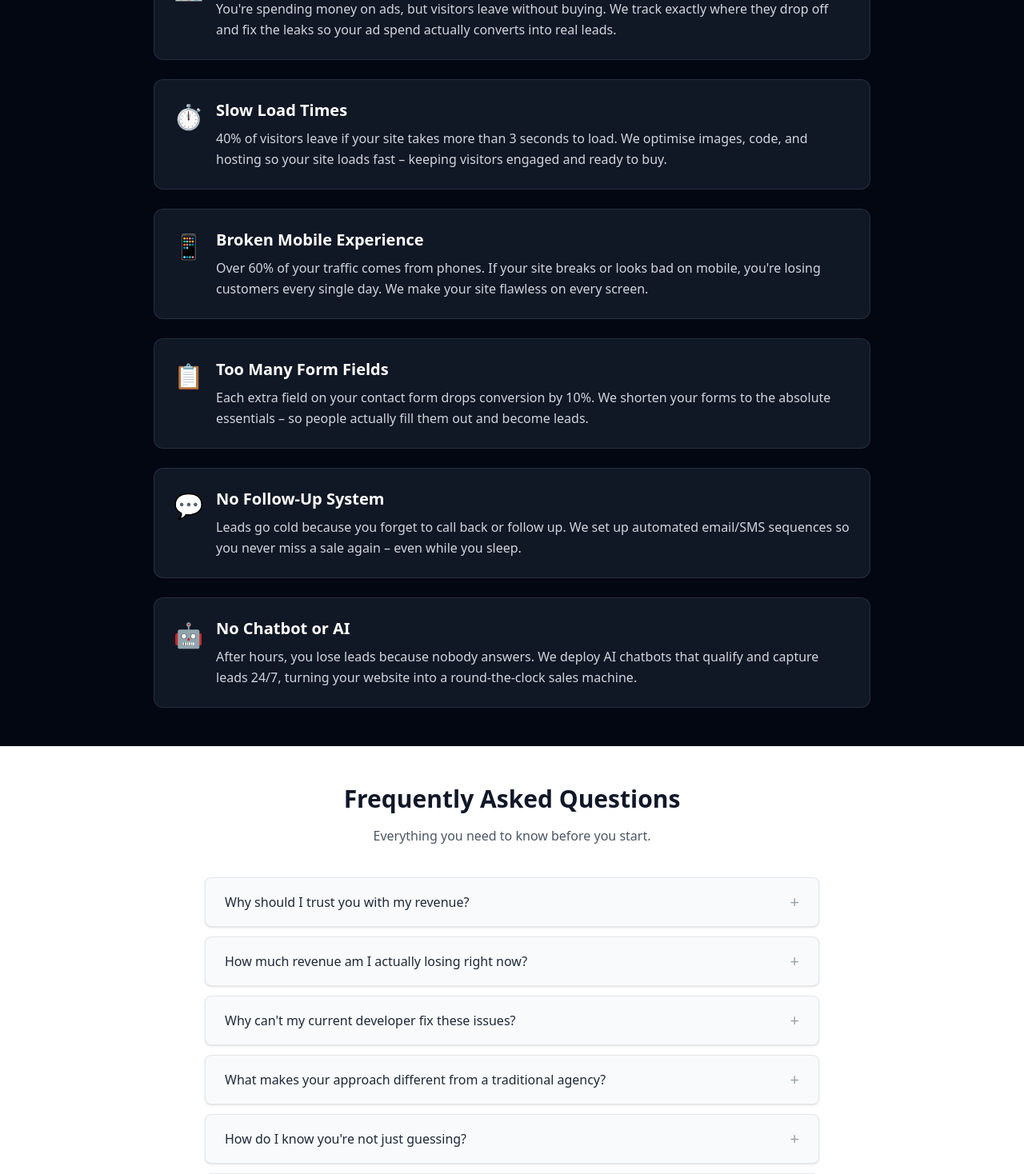
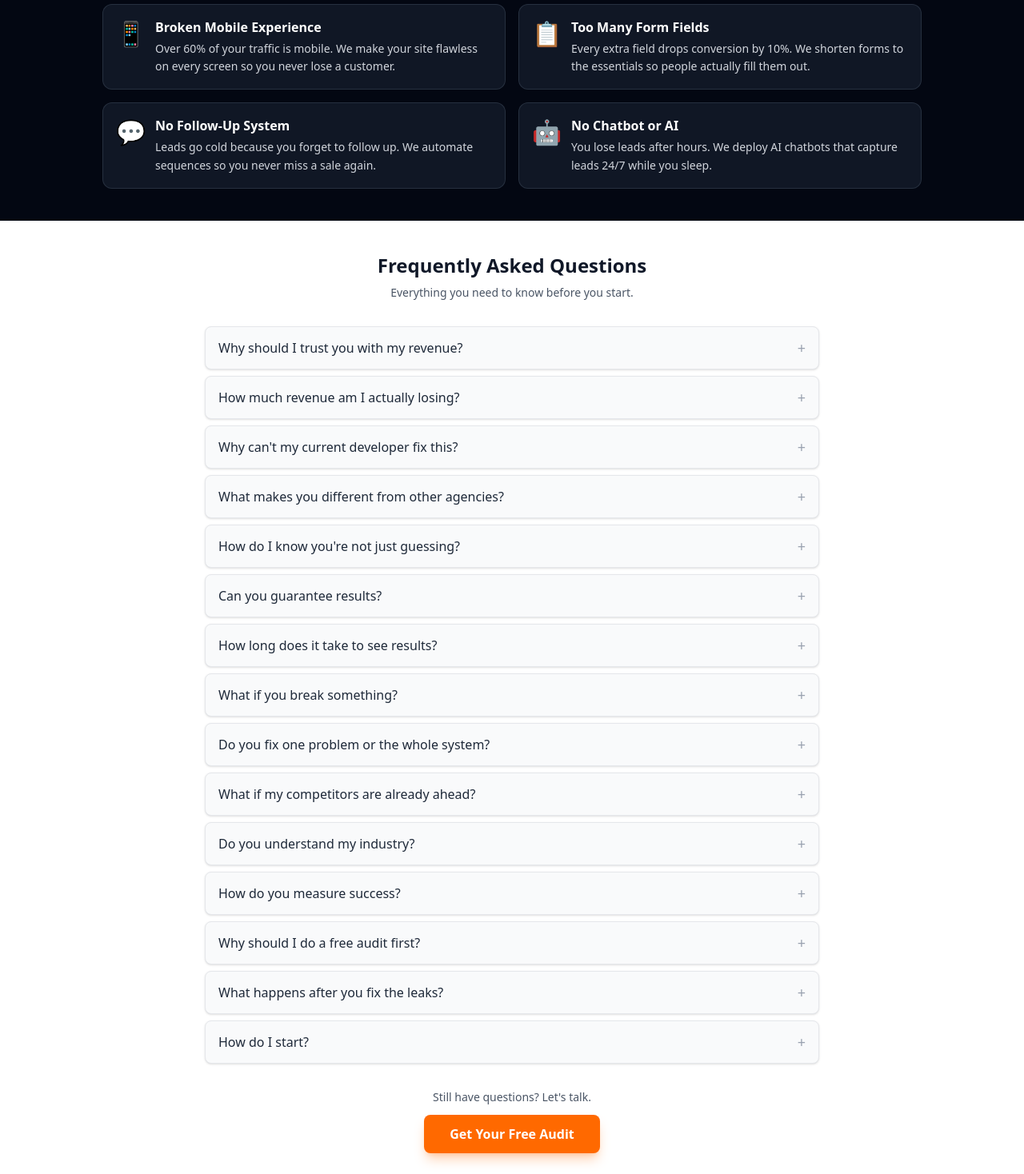
Before and after one commit to ademolaogooluwa9-a11y/revops-mechanic, a Next.js app: page /about in a window 1280 px wide. Shown: the part 460-1928 px from the top of the page at 80% size. Built offline with nearby package versions, Linux system fonts and the light colour scheme.

Commit message:
About page - cleaner cards, shorter descriptions, 2-column grid on desktop

```diff
--- a/app/about/page.tsx
+++ b/app/about/page.tsx
@@ -9,37 +9,37 @@ export default function AboutPage() {
       icon: "📊",
       title: "Traffic But No Leads",
       description:
-        "You're spending money on ads, but visitors leave without buying. We track exactly where they drop off and fix the leaks so your ad spend actually converts into real leads.",
+        "Visitors leave without buying. We track drop-offs and fix leaks so your ad spend converts into real leads.",
     },
     {
       icon: "⏱️",
       title: "Slow Load Times",
       description:
-        "40% of visitors leave if your site takes more than 3 seconds to load. We optimise images, code, and hosting so your site loads fast – keeping visitors engaged and ready to buy.",
+        "40% of visitors leave if your site takes more than 3 seconds. We optimise speed so visitors stay and engage.",
     },
     {
       icon: "📱",
       title: "Broken Mobile Experience",
       description:
-        "Over 60% of your traffic comes from phones. If your site breaks or looks bad on mobile, you're losing customers every single day. We make your site flawless on every screen.",
+        "Over 60% of your traffic is mobile. We make your site flawless on every screen so you never lose a customer.",
     },
     {
       icon: "📋",
       title: "Too Many Form Fields",
       description:
-        "Each extra field on your contact form drops conversion by 10%. We shorten your forms to the absolute essentials – so people actually fill them out and become leads.",
+        "Every extra field drops conversion by 10%. We shorten forms to the essentials so people actually fill them out.",
     },
     {
       icon: "💬",
       title: "No Follow‑Up System",
       description:
-        "Leads go cold because you forget to call back or follow up. We set up automated email/SMS sequences so you never miss a sale again – even while you sleep.",
+        "Leads go cold because you forget to follow up. We automate sequences so you never miss a sale again.",
     },
     {
       icon: "🤖",
       title: "No Chatbot or AI",
       description:
-        "After hours, you lose leads because nobody answers. We deploy AI chatbots that qualify and capture leads 24/7, turning your website into a round‑the‑clock sales machine.",
+        "You lose leads after hours. We deploy AI chatbots that capture leads 24/7 while you sleep.",
     },
   ];
 
@@ -47,77 +47,77 @@ export default function AboutPage() {
     {
       question: "Why should I trust you with my revenue?",
       answer:
-        "Because we don't get paid unless we recover revenue. We work on a performance-based model – if we don't find leaks and fix them, you don't pay. That's how confident we are in our process. We're not selling you a 'nice website' – we're selling you money back in your pocket.",
+        "We don't get paid unless we recover revenue. We work on a performance-based model – if we don't find leaks and fix them, you don't pay. That's how confident we are.",
     },
     {
-      question: "How much revenue am I actually losing right now?",
+      question: "How much revenue am I actually losing?",
       answer:
-        "Most businesses lose between 20-40% of potential revenue due to website friction – slow load times, broken forms, confusing navigation, and missed follow-ups. A £10,000/month business could be losing £2,000-£4,000 every single month. Our free audit will show you exactly how much you're leaving on the table.",
+        "Most businesses lose 20-40% of potential revenue due to website friction. A £10,000/month business could be losing £2,000-£4,000 every single month. Our free audit shows you exactly how much.",
     },
     {
-      question: "Why can't my current developer fix these issues?",
+      question: "Why can't my current developer fix this?",
       answer:
-        "Most developers build websites that look good – but they don't understand revenue operations. They don't know where to look for leaks, what metrics matter, or how to connect your website to your sales process. We're mechanics – we understand the entire revenue engine, not just the visual layer.",
+        "Most developers build websites that look good – but they don't understand revenue operations. We're mechanics – we understand the entire revenue engine, not just the visual layer.",
     },
     {
-      question: "What makes your approach different from a traditional agency?",
+      question: "What makes you different from other agencies?",
       answer:
-        "Traditional agencies charge by the hour and sell you more hours. We charge by results. We don't build you a 'pretty website' – we build you a revenue machine. Our focus is on making your website pay for itself by capturing more leads, converting more visitors, and recovering lost revenue.",
+        "Agencies charge by the hour. We charge by results. We don't build pretty websites – we build revenue machines that pay for themselves.",
     },
     {
       question: "How do I know you're not just guessing?",
       answer:
-        "We don't guess. Every fix is based on data – we analyse your analytics, heatmaps, user recordings, and conversion funnels before touching a single line of code. We find the leaks first, then we fix them systematically. You get a detailed report showing exactly what we found and what we recommend.",
+        "We don't guess. Every fix is based on data – analytics, heatmaps, user recordings, and conversion funnels. We find the leaks first, then we fix them systematically.",
     },
     {
       question: "Can you guarantee results?",
       answer:
-        "We guarantee actionable results – you'll see measurable improvements in your conversion rates, lead capture, and load times within 30 days. If we don't deliver, you don't pay. Simple as that.",
+        "We guarantee measurable improvements in conversion rates, lead capture, and load times within 30 days. If we don't deliver, you don't pay. Simple as that.",
     },
     {
-      question: "How long does it take to recover lost revenue?",
+      question: "How long does it take to see results?",
       answer:
-        "Clients typically see the first revenue recovery within 4-6 weeks – faster load times mean more visitors stay, fixed forms mean more leads captured, and automated follow-ups mean more sales closed. Some clients recover their investment within the first month.",
+        "Clients typically see the first revenue recovery within 4-6 weeks – faster load times, more leads, and more sales. Some recover their investment within the first month.",
     },
     {
-      question: "What happens if you break something?",
+      question: "What if you break something?",
       answer:
-        "We work with backup systems and test everything on a staging environment first. Your live site is never touched until we're 100% certain the fix works. And if something does go wrong (rare), we have rollback procedures in place – your business stays online.",
+        "We test everything on a staging environment first. Your live site is never touched until we're 100% certain the fix works. We have rollback procedures if anything goes wrong.",
     },
     {
-      question: "Do you just fix one problem or the whole system?",
+      question: "Do you fix one problem or the whole system?",
       answer:
-        "We fix the entire ecosystem – because revenue leaks are rarely isolated. A slow site affects mobile users, which affects conversion, which affects lead quality, which affects sales. We rebuild your revenue engine from the ground up so everything works together seamlessly.",
+        "We fix the entire ecosystem – because revenue leaks are rarely isolated. We rebuild your revenue engine from the ground up so everything works together.",
     },
     {
       question: "What if my competitors are already ahead?",
       answer:
-        "That's exactly why you need to act now. Every day you wait, your competitors are capturing leads that should be yours. We can fast-track your recovery and get you ahead of the curve within 60 days – while others are still trying to figure out what's wrong.",
+        "That's exactly why you need to act now. Every day you wait, they're capturing leads that should be yours. We can fast-track your recovery within 60 days.",
     },
     {
-      question: "Do you understand my industry specifically?",
+      question: "Do you understand my industry?",
       answer:
-        "We've worked across 3 continents and multiple industries – SaaS, e-commerce, professional services, agencies, and more. While every industry has its quirks, the fundamentals of revenue recovery are universal: speed, clarity, trust, and follow-through. We apply these principles to every client we work with.",
+        "We've worked across 3 continents and multiple industries – SaaS, e-commerce, professional services, agencies, and more. The fundamentals are universal: speed, clarity, trust, and follow-through.",
     },
     {
       question: "How do you measure success?",
       answer:
-        "We measure success by recovered revenue – not likes, followers, or vanity metrics. We track conversion rates, lead quality, customer acquisition cost, and lifetime value. If these numbers don't improve, we haven't done our job.",
+        "We measure by recovered revenue – not likes or followers. We track conversion rates, lead quality, customer acquisition cost, and lifetime value.",
     },
     {
       question: "Why should I do a free audit first?",
       answer:
-        "Because a free audit gives you clarity. You'll see exactly what's broken, how much it's costing you, and what needs to be fixed. There's no obligation – just data. And if you decide to work with us, you'll know exactly what you're paying for and why.",
+        "Because it gives you clarity. You'll see exactly what's broken, how much it's costing you, and what needs to be fixed – with no obligation.",
     },
     {
       question: "What happens after you fix the leaks?",
       answer:
-        "We don't just disappear. We offer ongoing monitoring and support – because websites change, plugins update, and new leaks can appear. We can also help you build new revenue streams with AI chatbots, advanced analytics, and conversion optimisation as your business grows.",
+        "We offer ongoing monitoring and support – because websites change and new leaks can appear. We also help you build new revenue streams with AI and analytics.",
     },
     {
-      question: "How do I start protecting my revenue?",
+      question: "How do I start?",
       answer:
-        "Start with a free audit – we'll analyse your site, identify your leaks, and give you a clear action plan. No cost. No commitment. Just pure, data-driven insight into what's losing you money and how to fix it.",
+        "Start with a free audit – we'll analyse your site, identify your leaks, and give you a clear action plan. No cost. No commitment. Just pure insight.",
     },
   ];
 
@@ -131,39 +131,38 @@ export default function AboutPage() {
     <main className="min-h-screen">
 
       {/* ===== HERO ===== */}
-      <section className="py-16 px-4 text-center bg-gradient-to-b from-gray-950 to-gray-900">
+      <section className="py-12 px-4 text-center bg-gradient-to-b from-gray-950 to-gray-900">
         <div className="max-w-3xl mx-auto">
-          <h1 className="text-3xl md:text-4xl font-extrabold text-white mb-3">
+          <h1 className="text-2xl md:text-4xl font-extrabold text-white mb-2">
             About <span className="text-orange-500">RevOps Mechanic</span>
           </h1>
-          <p className="text-base md:text-lg text-gray-300 max-w-2xl mx-auto">
+          <p className="text-sm md:text-lg text-gray-300 max-w-2xl mx-auto">
             We fix the 6 revenue leaks that are silently draining your profits — one by one.
           </p>
         </div>
       </section>
 
-      {/* ===== 6 REVENUE LEAKS ===== */}
-      <section className="py-12 px-4 md:px-8 bg-gray-950">
-        <div className="max-w-4xl mx-auto">
-          <h2 className="text-2xl md:text-3xl font-bold text-white text-center mb-8">
+      {/* ===== 6 REVENUE LEAKS (Clean Card Grid) ===== */}
+      <section className="py-10 px-4 md:px-8 bg-gray-950">
+        <div className="max-w-5xl mx-auto">
+          <h2 className="text-xl md:text-2xl font-bold text-white text-center mb-6">
             The 6 Revenue Leaks We Fix
           </h2>
-          <div className="space-y-6">
+
+          <div className="grid grid-cols-1 md:grid-cols-2 gap-4">
             {problems.map((item, index) => (
               <div
                 key={index}
-                className="bg-gray-800/50 rounded-xl p-6 border border-gray-700/60 hover:border-orange-500/30 transition duration-300"
+                className="bg-gray-800/50 rounded-xl p-4 border border-gray-700/60 hover:border-orange-500/30 transition duration-300 flex items-start gap-3"
               >
-                <div className="flex items-start gap-4">
-                  <div className="text-3xl flex-shrink-0 mt-1">{item.icon}</div>
-                  <div>
-                    <h3 className="text-lg md:text-xl font-bold text-white mb-2">
-                      {item.title}
-                    </h3>
-                    <p className="text-sm md:text-base text-gray-300 leading-relaxed">
-                      {item.description}
-                    </p>
-                  </div>
+                <div className="text-2xl md:text-3xl flex-shrink-0 mt-0.5">{item.icon}</div>
+                <div>
+                  <h3 className="text-sm md:text-base font-bold text-white mb-1">
+                    {item.title}
+                  </h3>
+                  <p className="text-xs md:text-sm text-gray-300 leading-relaxed">
+                    {item.description}
+                  </p>
                 </div>
               </div>
             ))}
@@ -172,16 +171,16 @@ export default function AboutPage() {
       </section>
 
       {/* ===== FAQ SECTION ===== */}
-      <section className="py-12 px-4 md:px-8 bg-white">
+      <section className="py-10 px-4 md:px-8 bg-white">
         <div className="max-w-3xl mx-auto">
-          <h2 className="text-2xl md:text-3xl font-bold text-gray-900 text-center mb-4">
+          <h2 className="text-xl md:text-2xl font-bold text-gray-900 text-center mb-2">
             Frequently Asked Questions
           </h2>
-          <p className="text-center text-gray-600 mb-10">
+          <p className="text-center text-gray-600 text-sm mb-8">
             Everything you need to know before you start.
           </p>
 
-          <div className="space-y-3">
+          <div className="space-y-2">
             {faqs.map((faq, index) => (
               <div
                 key={index}
@@ -189,12 +188,12 @@ export default function AboutPage() {
               >
                 <button
                   onClick={() => toggleFAQ(index)}
-                  className="w-full flex items-center justify-between px-4 md:px-6 py-4 text-left hover:bg-gray-100 transition duration-200"
+                  className="w-full flex items-center justify-between px-4 py-3 text-left hover:bg-gray-100 transition duration-200"
                 >
                   <span className="text-sm md:text-base font-medium text-gray-800 pr-4">
                     {faq.question}
                   </span>
-                  <span className="text-gray-400 text-xl flex-shrink-0">
+                  <span className="text-gray-400 text-lg flex-shrink-0">
                     {activeIndex === index ? "−" : "+"}
                   </span>
                 </button>
@@ -203,7 +202,7 @@ export default function AboutPage() {
                     activeIndex === index ? "max-h-[500px]" : "max-h-0"
                   }`}
                 >
-                  <div className="px-4 md:px-6 pb-4 text-sm md:text-base text-gray-600 leading-relaxed border-t border-gray-200 pt-3">
+                  <div className="px-4 pb-3 text-sm md:text-base text-gray-600 leading-relaxed border-t border-gray-200 pt-3">
                     {faq.answer}
                   </div>
                 </div>
@@ -212,13 +211,13 @@ export default function AboutPage() {
           </div>
 
           {/* CTA */}
-          <div className="mt-10 text-center">
-            <p className="text-gray-600 text-sm mb-4">
+          <div className="mt-8 text-center">
+            <p className="text-gray-600 text-sm mb-3">
               Still have questions? Let's talk.
             </p>
             <Link
               href="/contact"
-              className="inline-block px-8 py-3 bg-orange-500 hover:bg-orange-600 text-white font-semibold rounded-lg transition shadow-lg shadow-orange-500/30 hover:shadow-orange-500/50 hover:scale-[1.02] active:scale-[0.98] duration-200"
+              className="inline-block px-8 py-3 bg-orange-500 hover:bg-orange-600 text-white font-semibold rounded-lg transition shadow-lg shadow-orange-500/30 hover:shadow-orange-500/50 hover:scale-[1.02] active:scale-[0.98] duration-200 text-sm md:text-base"
             >
               Get Your Free Audit
             </Link>
```
